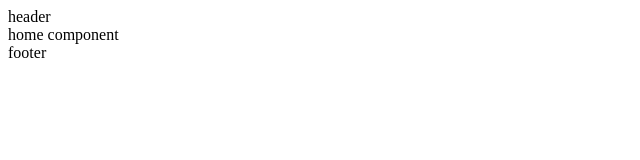
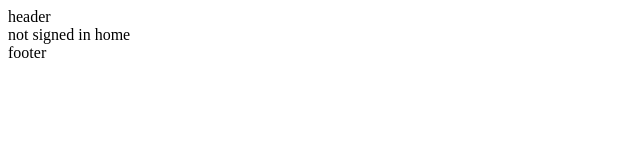
Before and after one commit to vlad22p/BlogApp, a React (Create React App) app in the folder blog-app/: page / in a window 1280 px wide. Shown: the top 160 px of the page, without its empty margins (0-640 px from the left). Built offline with nearby package versions, Linux system fonts and the light colour scheme.

Commit message:
Conditional rendering for the home component

```diff
--- a/blog-app/src/App.js
+++ b/blog-app/src/App.js
@@ -8,9 +8,11 @@ import {
 import BlogHeader from "./components/header/BlogHeader";
 import BlogFooter from "./components/footer/BlogFooter";
 import HomeComponent from "./components/home/HomeComponent";
+import { useState } from 'react';
 
 function App() {
 
+  const [isSignedIn, setSignIn] = useState(false);
 
   return (
     <div id="root">
@@ -18,7 +20,7 @@ function App() {
         <BlogHeader></BlogHeader>
         <Switch>
           <Route>
-            <HomeComponent/>
+            <HomeComponent isSignedIn={isSignedIn}/>
           </Route>
         </Switch>
         <BlogFooter></BlogFooter>
--- a/blog-app/src/components/home/HomeComponent.js
+++ b/blog-app/src/components/home/HomeComponent.js
@@ -1,11 +1,18 @@
-import React from "react";
+import React, { useState } from "react";
+import SignedInHome from "./SignedInHome";
+import NotSignedInHome from "./NotSignedInHome";
 
-function HomeComponent() {
-    return(
-        <div>
-            home component
-        </div>
-    )
+function HomeComponent(props) {
+
+    if(!props.isSignedIn) {
+        return(
+            <NotSignedInHome></NotSignedInHome>
+        )
+    } else {
+        return(
+            <SignedInHome></SignedInHome>
+        )
+    }
 }
 
 export default HomeComponent;
--- /dev/null
+++ b/blog-app/src/components/home/NotSignedInHome.js
@@ -0,0 +1,10 @@
+
+function NotSignedInHome() {
+    return(
+        <div>
+            not signed in home
+        </div>
+    )
+}
+
+export default NotSignedInHome;
--- /dev/null
+++ b/blog-app/src/components/home/SignedInHome.js
@@ -0,0 +1,9 @@
+import React from "react";
+
+function SignedInHome() {
+    return(
+        <div>signed in home</div>
+    )
+}
+
+export default SignedInHome;
```
